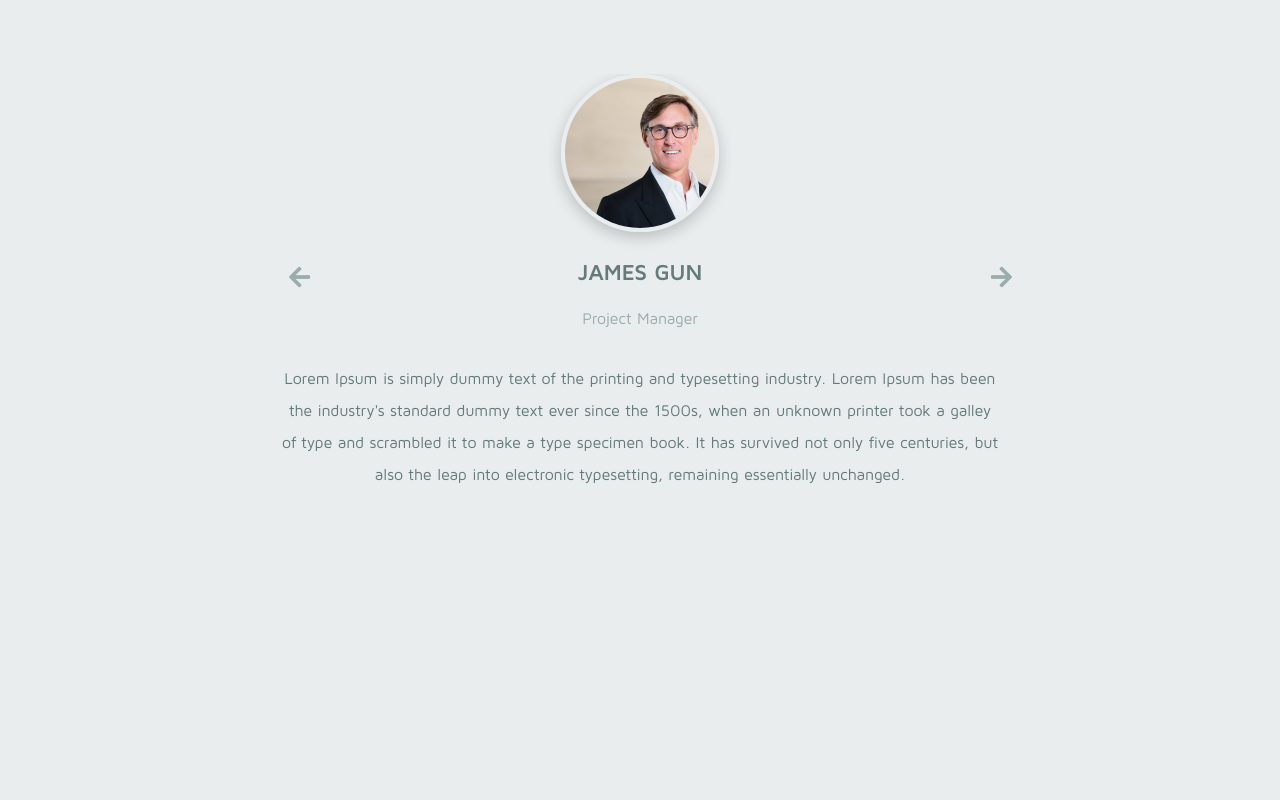
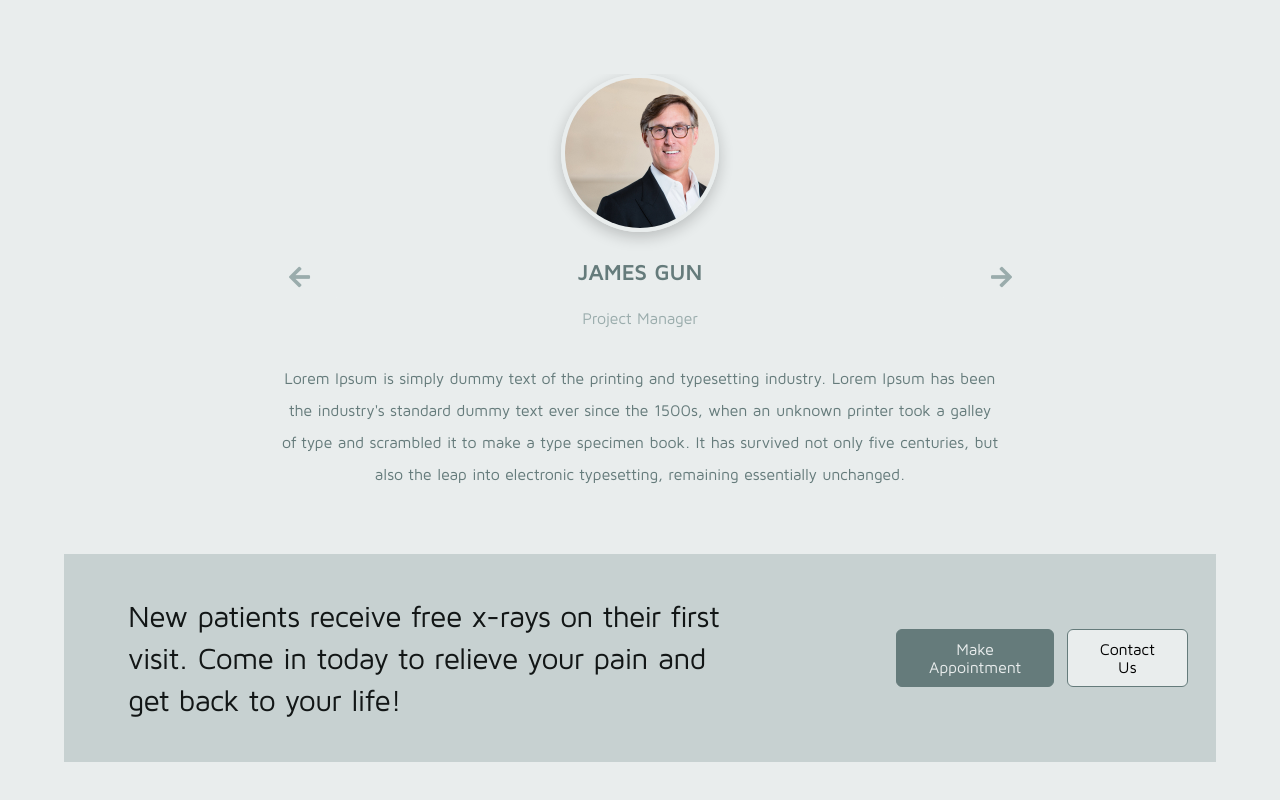
Before and after one commit to jasminepvo/phoummavongchiropractic, a React (Vite) app: page / in a window 1280 px wide. Shown: the part 2334-3134 px from the top of the page. Before the commit the page ends 2858 px from the top, so only its background shows below. Built offline with nearby package versions, Linux system fonts and the light colour scheme.

Commit message:
Build Deals component

```diff
--- a/src/App.jsx
+++ b/src/App.jsx
@@ -5,6 +5,7 @@ import Services from "./components/Services";
 import About from "./components/About";
 import WhatToExpect from "./components/WhatToExpect";
 import Testimonials from "./components/Testimonials";
+import Deals from "./components/Deals";
 
 function App() {
 	return (
@@ -14,6 +15,7 @@ function App() {
 			<About />
 			<WhatToExpect />
 			<Testimonials />
+			<Deals />
 		</div>
 	);
 }
--- a/src/components/Deals.css
+++ b/src/components/Deals.css
@@ -1,5 +1,41 @@
+.deals {
+	width: 80%;
+	height: 10vh;
+	padding: 5%;
+	margin: 5%;
+	background-color: var(--lightgrey);
+	display: flex;
+	flex-direction: row;
+	align-items: center;
+	justify-content: space-between;
+	gap: 5%;
+}
+.deals p {
+	margin: 0;
+	font-size: 30px;
+	line-height: 139%;
+	letter-spacing: -0.015em;
+	width: 60%;
+}
+.deals-buttons {
+	display: flex;
+	flex-direction: row;
+	gap: 5%;
+	width: 25%;
+}
+.deals-buttons button {
+	padding: 0.6em 2em;
+}
+.dark-button {
+	background-color: var(--darkgrey);
+	color: var(--white);
+}
+
 /* Tablet */
 @media only screen and (max-width: 780px) {
+	.deals {
+		width: 90%;
+	}
 }
 
 /* Mobile */
--- a/src/components/Deals.jsx
+++ b/src/components/Deals.jsx
@@ -0,0 +1,17 @@
+import React from "react";
+import "./Deals.css";
+
+export default function Deals() {
+	return (
+		<div className="deals">
+			<p>
+				New patients receive free x-rays on their first visit. Come in today to
+				relieve your pain and get back to your life!
+			</p>
+			<div className="deals-buttons">
+				<button className="dark-button">Make Appointment</button>
+				<button>Contact Us</button>
+			</div>
+		</div>
+	);
+}
```
